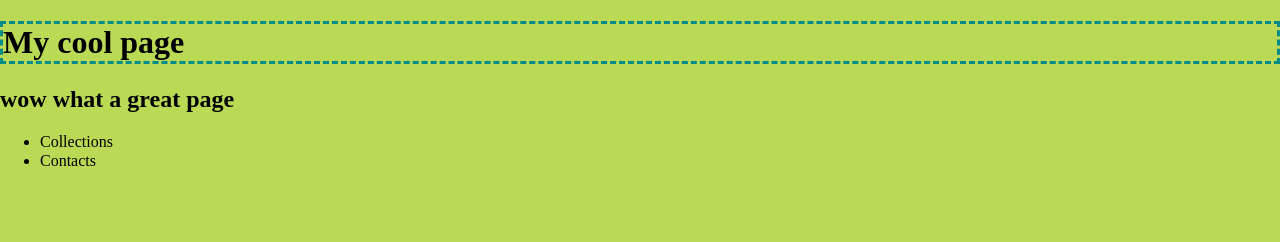
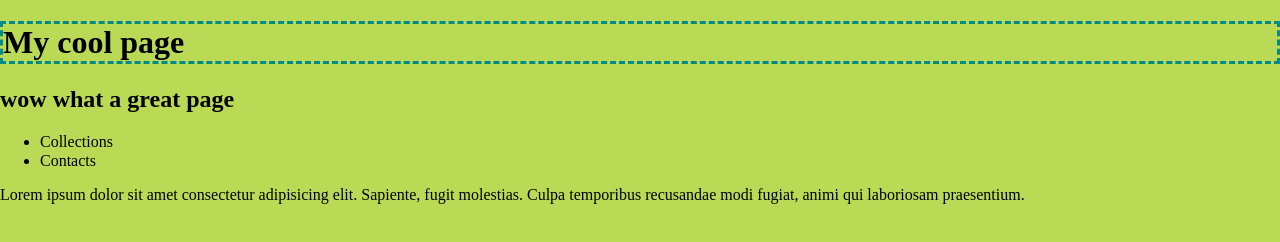
Before and after one commit to darshanasen/my-first-git-repo, a plain HTML site: page index.html in a window 1280 px wide. Drawn offline with Linux system fonts and the light colour scheme.

Commit message:
add main section

```diff
--- a/index.html
+++ b/index.html
@@ -19,5 +19,11 @@
         </ul>
     </nav>
 
+    <main>
+        <section>
+            <p>Lorem ipsum dolor sit amet consectetur adipisicing elit. Sapiente, fugit molestias. Culpa temporibus recusandae modi fugiat, animi qui laboriosam praesentium.</p>
+        </section>
+    </main>
+
 </body>
 </html>
```
